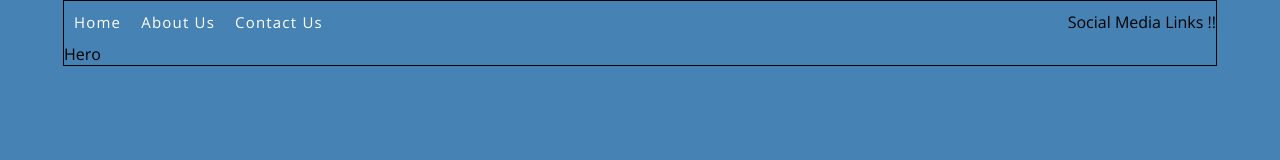
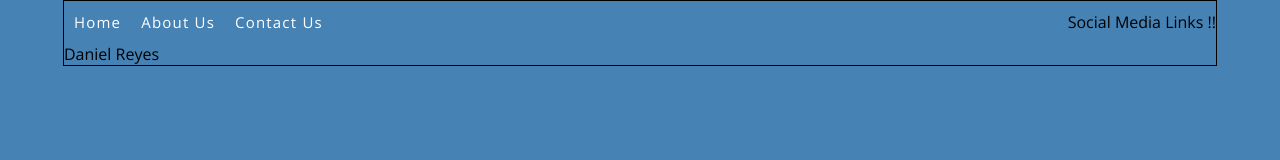
Before and after one commit to DCR430/TIC, a React (Create React App) app: page / in a window 1280 px wide. Shown: the top 160 px of the page. Built offline with nearby package versions, Linux system fonts and the light colour scheme.

Commit message:
props started

```diff
--- a/src/components/Hero/index.js
+++ b/src/components/Hero/index.js
@@ -1,11 +1,14 @@
 import React from 'react'
+import Card from '../UI/Card'
 import './style.css'
 
 
 export default function Hero() {
     return (
         <div>
-            Hero
+            <Card>
+                Daniel Reyes
+            </Card>
         </div>
     )
 }
--- a/src/components/UI/Card/index.js
+++ b/src/components/UI/Card/index.js
@@ -1,10 +1,10 @@
  import React from 'react'
  import './style.css'
 
- export default function Card () {
+ export default function Card (props) {
      return (
-         <div>
-             card
+         <div className="card">
+             {props.children}
          </div>
      )
  }
```
Also changed, not shown: 1 other file (tests, documents, lock files or other folders).
